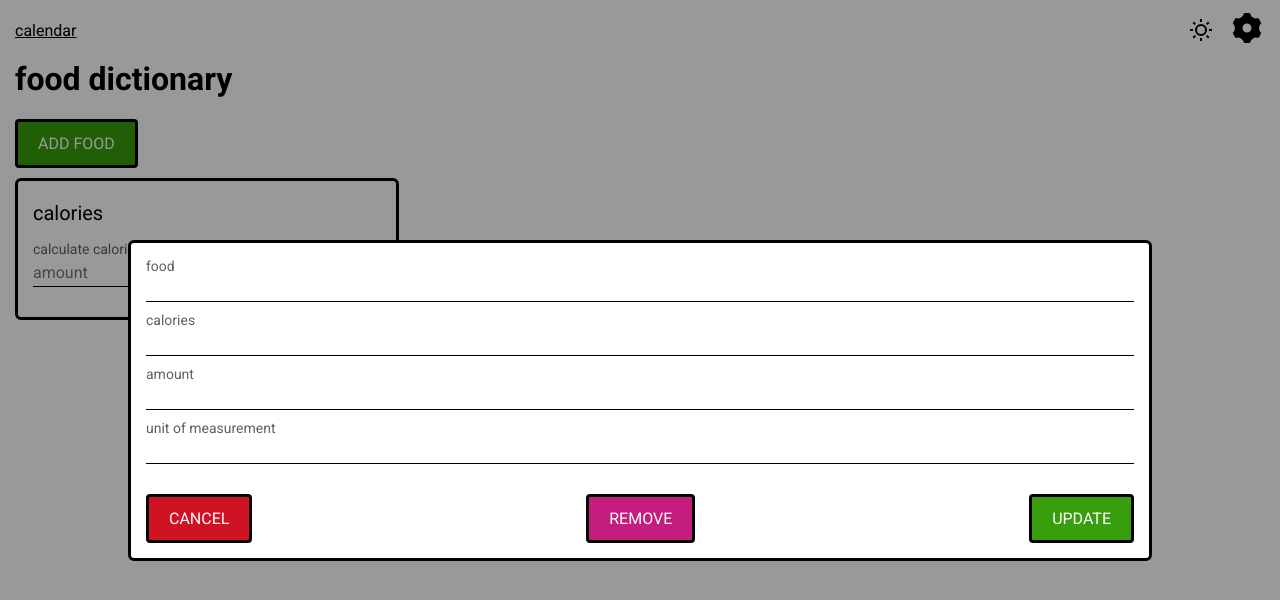
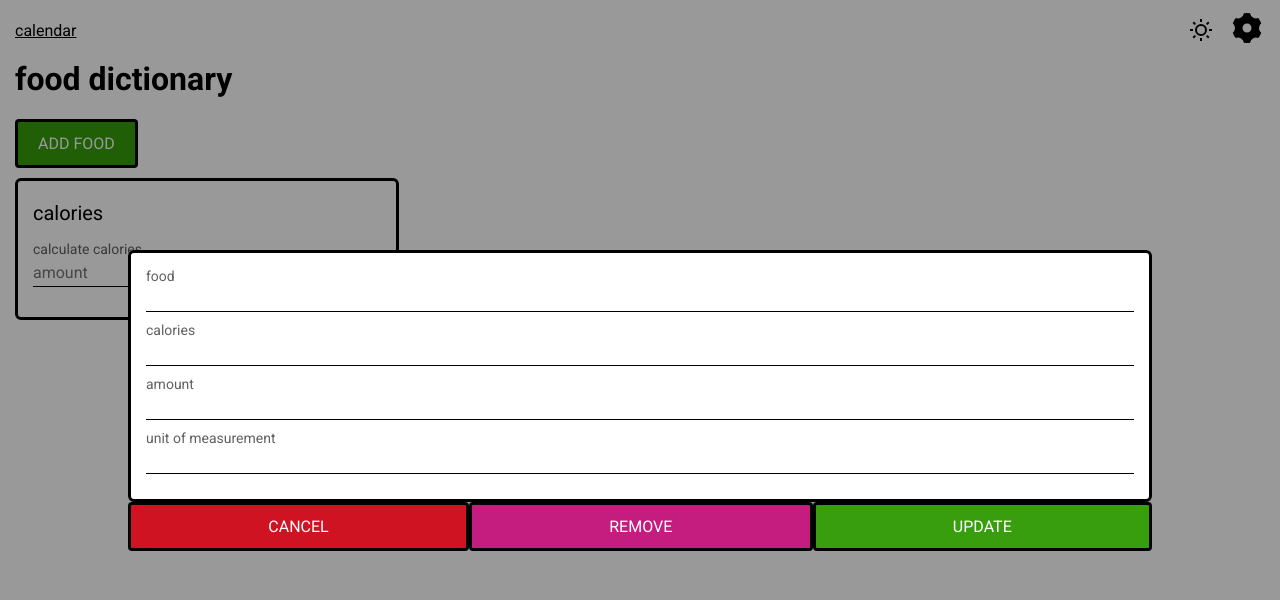
Before and after one commit to colorlessenergy/calorie-tracker, a Next.js app: page /settings/food-dictionary in a window 1280 px wide. Both pictures are taken after a click on the button "ADD FOOD". Shown: the top 600 px of the page. Built offline with nearby package versions, Linux system fonts and the light colour scheme.

Commit message:
move buttons to outsidElements prop

```diff
--- a/pages/settings/food-dictionary.js
+++ b/pages/settings/food-dictionary.js
@@ -160,11 +160,42 @@ export default function FoodDictionary () {
 
 
             { isEditFoodBlockModalOpen ? (
-                <Modal isOpen={ isEditFoodBlockModalOpen }>
+                <Modal
+                    outsideElements={
+                        <div className="flex">
+                            <button
+                                type="button"
+                                onClick={ () => {
+                                    toggleEditFoodBlockModal({
+                                        ID: null,
+                                        name: '',
+                                        calories: '',
+                                        unit: '',
+                                        amount: '',
+                                    });
+                                }}
+                                className="button button-red flex-grow-1">
+                                cancel
+                            </button>
+
+                            <button
+                                type="button"
+                                onClick={ () => removeFoodBlock(foodBlock.ID) }
+                                className="button button-pink flex-grow-1">
+                                remove
+                            </button>
+
+                            <label
+                                htmlFor="form-submit"
+                                className="button button-green flex-grow-1 text-center cursor-pointer">
+                                update
+                            </label>
+                        </div>
+                    }
+                    isOpen={ isEditFoodBlockModalOpen }>
                     <form
                         onSubmit={ handleSubmit }
                         className="flex flex-direction-column justify-content-between p-1">
-                        <div className="flex flex-direction-column align-items-start mb-2">
                         <label htmlFor="name">
                             food
                         </label>
@@ -213,35 +244,11 @@ export default function FoodDictionary () {
                             autoComplete="off"
                             id="unit"
                             name="unit" />
-                        </div>
 
-                        <div className="flex justify-content-between">
-                            <button
-                                type="button"
-                                onClick={ () => {
-                                    toggleEditFoodBlockModal({
-                                        ID: null,
-                                        name: '',
-                                        calories: '',
-                                        unit: '',
-                                        amount: '',
-                                    });
-                                }}
-                                className="button button-red">
-                                cancel
-                            </button>
-
-                            <button
-                                type="button"
-                                onClick={ () => removeFoodBlock(foodBlock.ID) }
-                                className="button button-pink">
-                                remove
-                            </button>
-
-                            <button className="button button-green">
-                                update
-                            </button>
-                        </div>
+                        <input
+                            type="submit"
+                            id="form-submit"
+                            className="hidden" />
                     </form>
                 </Modal>
             ) : (null) }
```
Also changed, not shown: pages/day/[date]/index.js (+40 -33 lines). Lines whose indentation alone changed are shown as unchanged.
